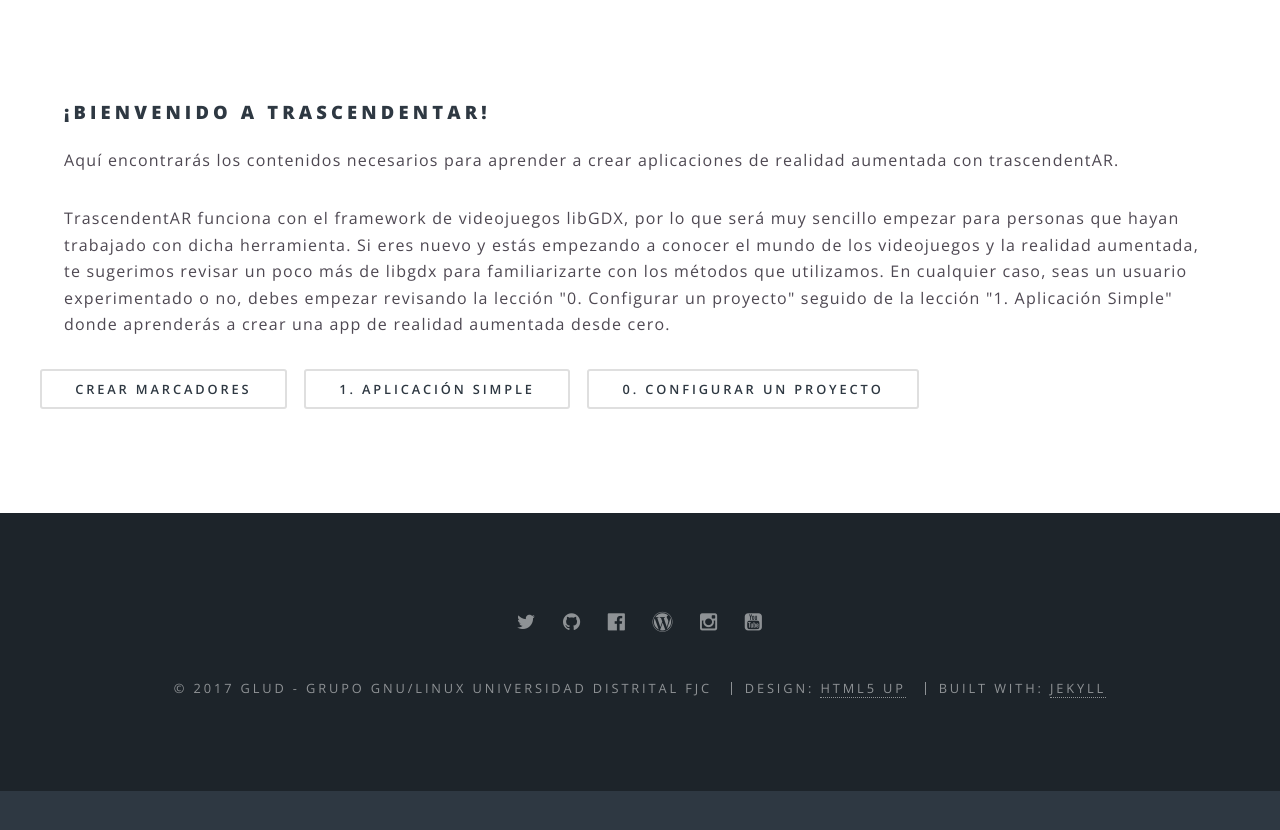
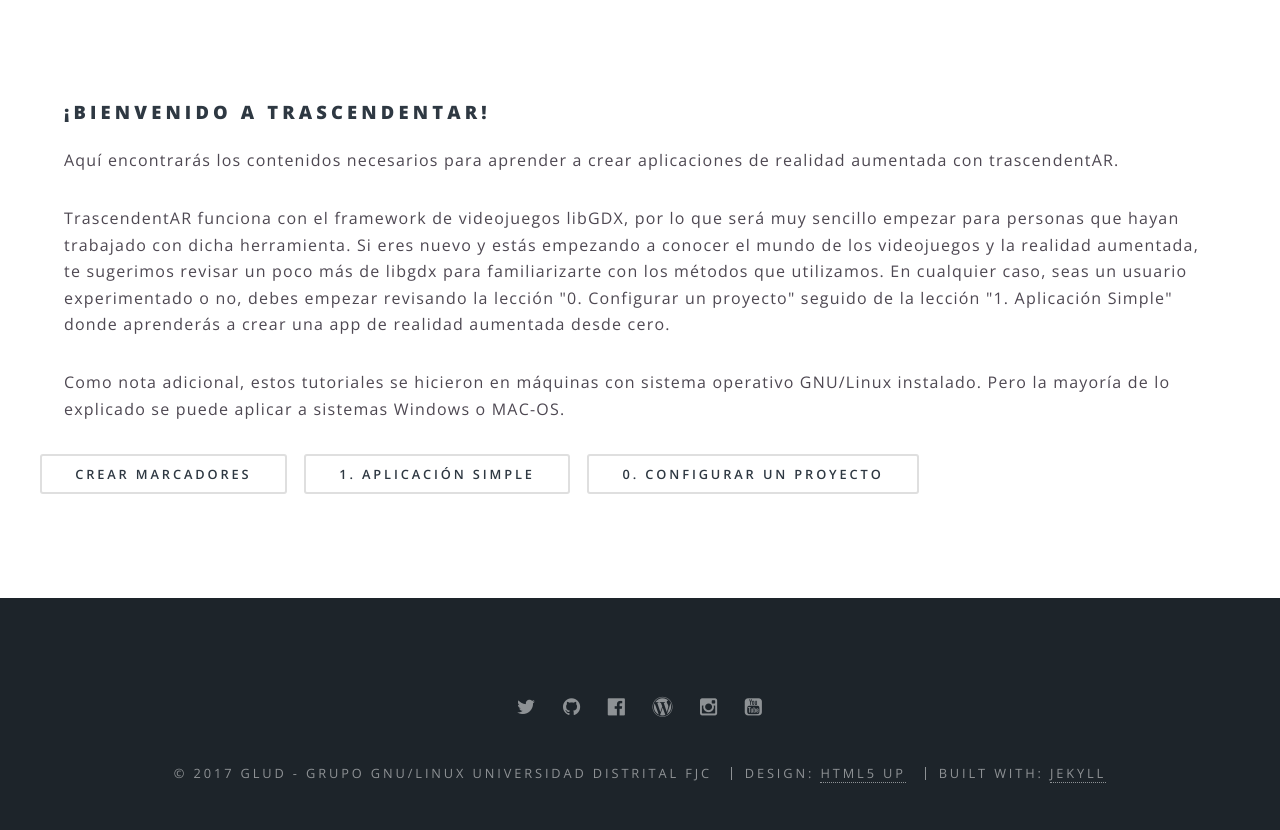
Before and after one commit to GLUD/trascendentAR, a Jekyll site: the page built from documentacion.html, in a window 1280 px wide and 1269 px high. Shown: the part 393-1223 px from the top of the window. Built offline with Jekyll 4.4.1, drawn with Linux system fonts in a browser that asks for light colours.

Commit message:
Actualizaciones de contenido

```diff
--- a/documentacion.html
+++ b/documentacion.html
@@ -12,4 +12,6 @@ description: Aprende a crear aplicaciones aumentadas
   un usuario experimentado o no, debes empezar revisando la lección "0. Configurar un proyecto" seguido de la lección "1. Aplicación Simple"
    donde aprenderás a crear una app de realidad aumentada desde cero.
 
+<p> Como nota adicional, estos tutoriales se hicieron en máquinas con sistema operativo GNU/Linux instalado. Pero la mayoría de lo explicado se puede
+  aplicar a sistemas Windows o MAC-OS.
 {% include side_menu.html %}
--- a/documentation.html
+++ b/documentation.html
@@ -13,4 +13,6 @@ description: Learn how to create augmented reality applications
    we suggest to start with "Setting up a project" following "Simple App" tutorials
    where you will make an augmented reality app from zero.
 
+<p>As additional note, this tutorials were made using a GNU/Linux operating system, but most of it its applicable to Windows and MACOS
+
 {% include side_menu.html %}
```
Also changed, not shown: docs/en/simple_app.md (+3 -3 lines).
